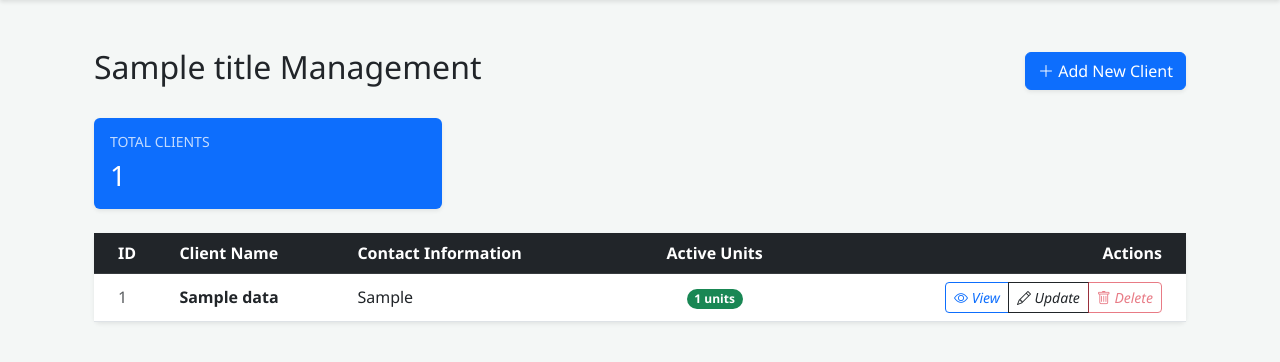
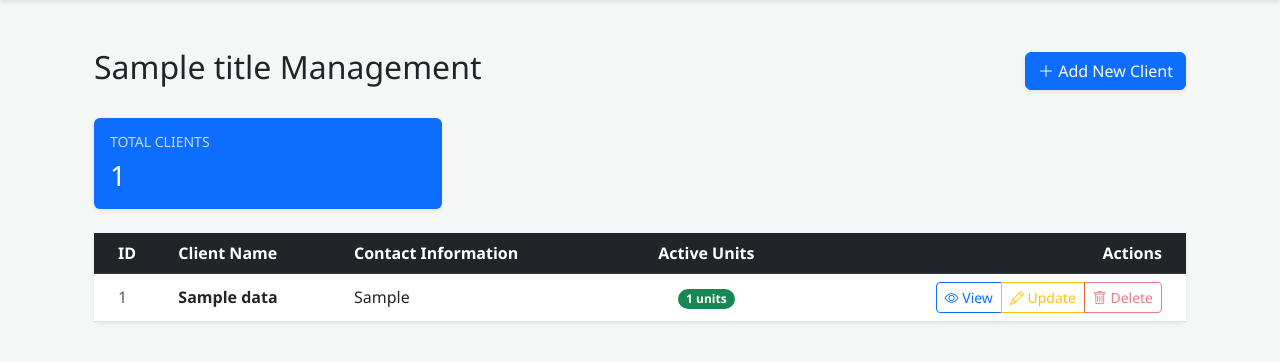
Before and after one commit to jeremynbs/LumiPro_Inventory, a Flask app: template templates/manage_clients.html in a window 1280 px wide. Shown: the part 56-418 px from the top of the page. Run offline with Flask 3, Linux system fonts and the light colour scheme; the template is opened without the code that fills it: most values are stand-ins (such as "Sample title", 1, 10 or a date in 2020).

Commit message:
refine UI

```diff
--- a/templates/manage_clients.html
+++ b/templates/manage_clients.html
@@ -48,22 +48,22 @@
                         <td class="text-end pe-4">
                             <div class="btn-group">
                                 <a href="{{ url_for('view_client', id=c.id) }}" class="btn btn-sm btn-outline-primary">
-                                    <i class="bi bi-eye"> View</i>
+                                    <i class="bi bi-eye"></i> View
                                 </a>
-                                <button class="btn btn-sm btn-outline-dark" data-bs-toggle="modal"
+                                <button class="btn btn-sm btn-outline-warning" data-bs-toggle="modal"
                                     data-bs-target="#editClient{{ c.id }}">
-                                    <i class="bi bi-pencil"> Update</i>
+                                    <i class="bi bi-pencil"></i> Update
                                 </button>
 
                                 {% if c.unit_count > 0 %}
                                 <button class="btn btn-sm btn-outline-danger" disabled
                                     title="Cannot delete client with active units assigned">
-                                    <i class="bi bi-trash"> Delete</i>
+                                    <i class="bi bi-trash"></i> Delete
                                 </button>
                                 {% else %}
                                 <a href="{{ url_for('delete_client', id=c.id) }}" class="btn btn-sm btn-outline-danger"
                                     onclick="return confirm('Are you sure you want to delete this client?')">
-                                    <i class="bi bi-trash"> Delete</i>
+                                    <i class="bi bi-trash"></i> Delete
                                 </a>
                                 {% endif %}
                             </div>
--- a/templates/manage_fixture_types.html
+++ b/templates/manage_fixture_types.html
@@ -39,13 +39,13 @@
                                         <button class="btn btn-sm btn-outline-warning"
                                                 data-bs-toggle="modal"
                                                 data-bs-target="#editType{{ t.id }}">
-                                            <i class="bi bi-pencil"></i>
+                                            <i class="bi bi-pencil"></i> Edit Name
                                         </button>
                                         <form action="{{ url_for('delete_fixture_type', id=t.id) }}" method="post" class="d-inline">
                                             <button type="submit" class="btn btn-sm btn-outline-danger"
                                                     {% if t.model_count > 0 %}disabled title="Category in use"{% endif %}
                                                     onclick="return confirm('Delete this category?');">
-                                                <i class="bi bi-trash"></i>
+                                                <i class="bi bi-trash"></i> Delete
                                             </button>
                                         </form>
                                     </div>
--- a/templates/manage_stocks.html
+++ b/templates/manage_stocks.html
@@ -130,7 +130,7 @@
                                 <form action="{{ url_for('delete_stock', id=s.id) }}" method="post" class="d-inline"
                                     onsubmit="return confirm('Remove this unit from system?');">
                                     <button type="submit" class="btn btn-sm btn-outline-danger">
-                                        <i class="bi bi-trash"></i>
+                                        <i class="bi bi-trash"></i> Delete
                                     </button>
                                 </form>
                             </div>
--- a/templates/manage_suppliers.html
+++ b/templates/manage_suppliers.html
@@ -53,14 +53,14 @@
                             <div class="btn-group">
                                 <button class="btn btn-sm btn-outline-warning" data-bs-toggle="modal"
                                     data-bs-target="#editSupplier{{ s.id }}" title="Edit Details">
-                                    <i class="bi bi-pencil"></i>
+                                    <i class="bi bi-pencil"></i> Update
                                 </button>
                                 <form action="{{ url_for('delete_supplier', id=s.id) }}" method="post" class="d-inline">
                                     <button type="submit" class="btn btn-sm btn-outline-danger" {% if s.fixture_count> 0
                                         %}disabled title="Cannot delete supplier with active fixture profiles"{% endif
                                         %}
                                         onclick="return confirm('Permanently delete this supplier?');">
-                                        <i class="bi bi-trash"></i>
+                                        <i class="bi bi-trash"></i> Delete
                                     </button>
                                 </form>
                             </div>
--- a/templates/manage_warehouses.html
+++ b/templates/manage_warehouses.html
@@ -39,16 +39,16 @@
                         <td class="text-end pe-4">
                             <div class="btn-group">
                                 <a href="{{ url_for('view_warehouse', id=w.id) }}" class="btn btn-sm btn-outline-primary">
-                                    View Stock
+                                    <i class="bi bi-eye"></i> View
                                 </a>
                                 <button class="btn btn-sm btn-outline-warning" data-bs-toggle="modal" data-bs-target="#editWarehouse{{ w.id }}">
-                                    Edit
+                                    <i class="bi bi-pencil"></i> Update
                                 </button>
                                 <form action="{{ url_for('delete_warehouse', id=w.id) }}" method="post" class="d-inline">
                                     <button type="submit" class="btn btn-sm btn-outline-danger"
                                             {% if w.unit_count > 0 %}disabled title="Empty the warehouse before deleting"{% endif %}
                                             onclick="return confirm('Delete this storage location?');">
-                                        Delete
+                                        <i class="bi bi-trash"></i> Delete
                                     </button>
                                 </form>
                             </div>
```
Also changed, not shown: templates/view_client.html (+13 -4 lines), templates/view_warehouse.html (+4 -4 lines).
